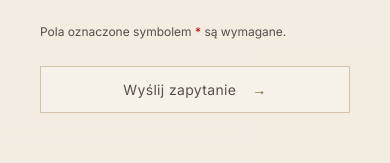
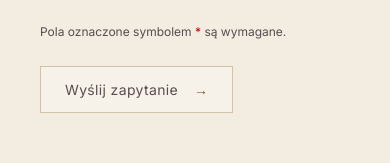
Before and after one commit to Salonce/notary-website, an Angular app: page / in a window 390 px wide. Shown: the part 11632-11795 px from the top of the page. Built offline with nearby package versions, Linux system fonts and the light colour scheme.

Commit message:
contact form button not full width fix

```diff
--- a/src/features/contact/contact-form/contact-form.html
+++ b/src/features/contact/contact-form/contact-form.html
@@ -467,7 +467,6 @@
                text-[#405e46]
                md:text-[15px]"
       >
-        <!-- ZIELONY ZNAK POTWIERDZENIA -->
         <span
           aria-hidden="true"
           class="mt-1
@@ -524,7 +523,8 @@
         [disabled]="isSending"
         [attr.aria-busy]="isSending ? 'true' : null"
         class="group inline-flex
-               w-full
+               w-fit max-w-full
+               self-start
                items-center
                justify-center
                gap-4
@@ -544,8 +544,7 @@
                focus-visible:outline-offset-4
                focus-visible:outline-[var(--brand-gold-dark)]
                disabled:cursor-not-allowed
-               disabled:opacity-50
-               sm:w-auto"
+               disabled:opacity-50"
       >
         <span>
           {{ isSending ? 'Wysyłanie...' : 'Wyślij zapytanie' }}
```
